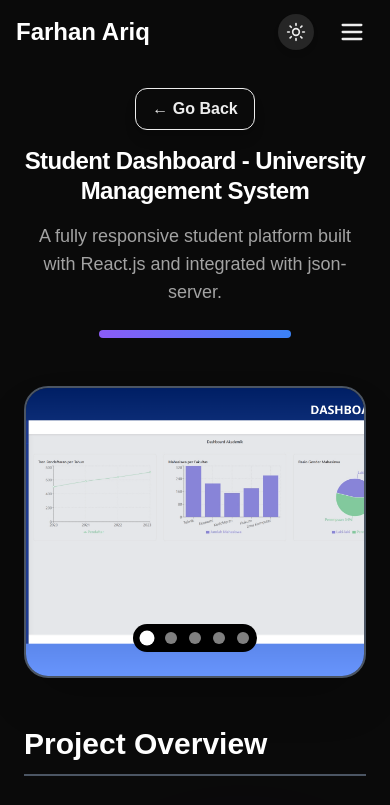
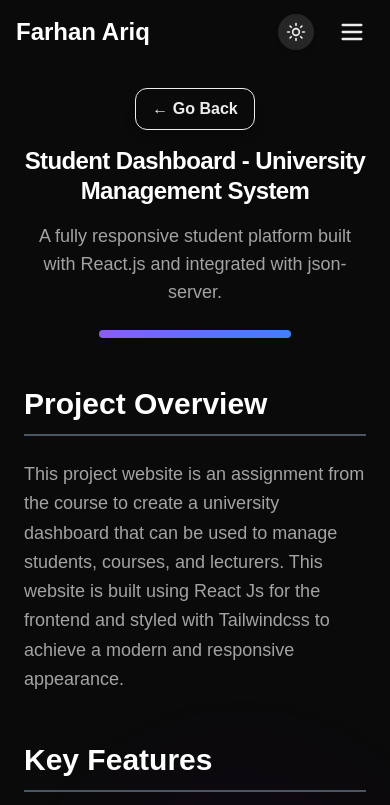
Before and after one commit to AriqF1/web-portofolio, a Next.js app: page /projects/student-website in a window 390 px wide. Shown: the top 805 px of the page. Built offline with nearby package versions, Linux system fonts and the light colour scheme.

Commit message:
fix: remove image in mobile view

```diff
--- a/src/components/ProjectDetail.tsx
+++ b/src/components/ProjectDetail.tsx
@@ -30,7 +30,7 @@ interface Project {
 }
 
 const ProjectDetail = ({ project }: { project: Project }) => {
- const router = useRouter();
+  const router = useRouter();
   if (!project) return null;
 
   const { theme } = useTheme();
@@ -55,7 +55,7 @@ const ProjectDetail = ({ project }: { project: Project }) => {
 
   const handleGoBack = () => {
     router.back();
-  }
+  };
 
   return (
     <div
@@ -104,7 +104,7 @@ const ProjectDetail = ({ project }: { project: Project }) => {
 
         {/* Main Image*/}
         <div
-          className="mb-12 relative overflow-hidden rounded-3xl border-2 shadow-2xl group w-full"
+          className="mb-12 relative overflow-hidden rounded-3xl border-2 shadow-2xl group w-full hidden md:block"
           style={{
             borderColor: getVar("border-divider"),
             background: getVar("card-border"),
```
